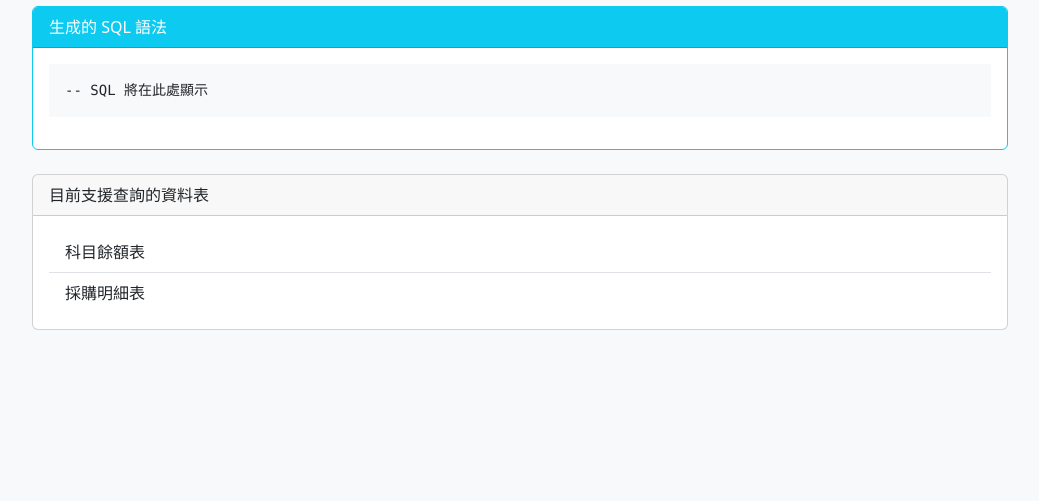
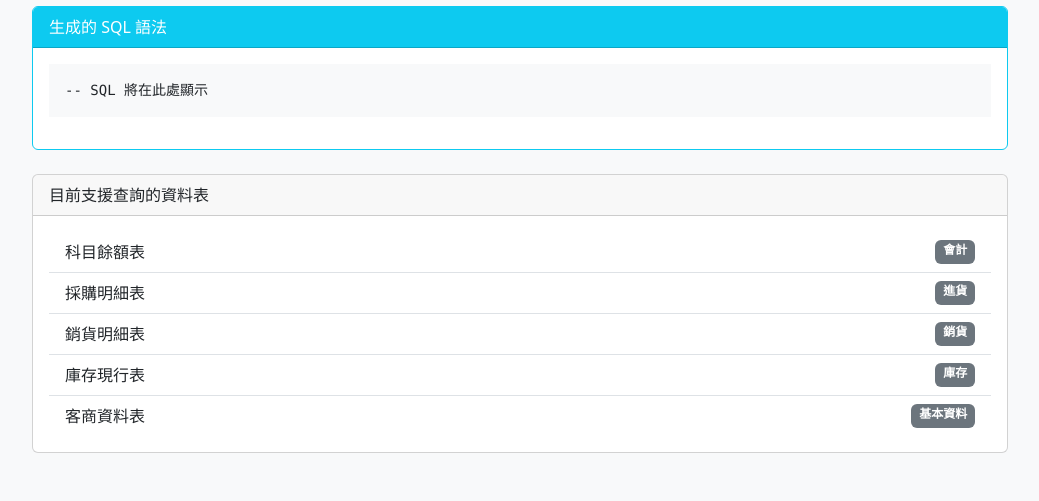
Before and after one commit to onlyatuna/aierp-query-portal, a FastAPI app: page / in a window 1280 px wide. Shown: the part 439-940 px from the top of the page, without its empty margins (120-1159 px from the left). Before the commit the page ends 769 px from the top, so only its background shows below. Run offline with FastAPI, Linux system fonts and the light colour scheme; some libraries are stand-ins or nearby versions.

Commit message:
feat(erp): expand database views to include inventory, sales, and vendors; improve init logic

```diff
--- a/main.py
+++ b/main.py
@@ -21,24 +21,50 @@ templates = Jinja2Templates(directory="templates")
 # 定義資料表 Schema (用於 Prompt)
 TABLE_SCHEMAS = """
 1. 資料表名稱: 科目餘額表
-   欄位名稱:
-   - 會計科目
-   - 科目名稱
-   - 科目餘額
+   欄位名稱: 會計科目, 科目名稱, 科目餘額
 
 2. 資料表名稱: 採購明細表
-   欄位名稱:
-   - 採購編號
-   - 項次
-   - 採購日期
-   - 預定交期
-   - 產品編號
-   - 產品名稱
-   - 採購量
-   - 進貨量
-   - 結案量
-   - 未交量
+   欄位名稱: 採購編號, 項次, 採購日期, 預定交期, 產品編號, 產品名稱, 採購量, 進貨量, 結案量, 未交量
+
+3. 資料表名稱: 庫存現行表
+   欄位名稱: 產品編號, 產品名稱, 規格, 目前庫存量
+
+4. 資料表名稱: 銷貨明細表
+   欄位名稱: 銷貨單號, 銷貨日期, 客戶名稱, 產品編號, 產品名稱, 銷貨數量, 銷貨單價, 銷貨小計
+
+5. 資料表名稱: 客商資料表
+   欄位名稱: 對象編號, 名稱, 類型(客戶/廠商), 電話, 地址
 """
+
+# 定義要建立的 View SQL (使用字典方便擴充)
+VIEWS_SQL = {
+    "科目餘額表": """
+        SELECT accino AS 會計科目, accinm AS 科目名稱, amt AS 科目餘額
+        FROM casper.dbo.acci
+    """,
+    "採購明細表": """
+        SELECT pono AS 採購編號, poseq AS 項次, podate AS 採購日期, podatew AS 預定交期,
+               itemno AS 產品編號, itemnm AS 產品名稱,
+               ISNULL(poqty,0) 採購量, ISNULL(poqty_pu,0) 進貨量, ISNULL(poqty_pox,0) 結案量,
+               ISNULL(poqty,0)-ISNULL(poqty_pu,0)-ISNULL(poqty_pox,0) 未交量
+        FROM casper.dbo.pod
+    """,
+    "庫存現行表": """
+        SELECT itemno AS 產品編號, itemnm AS 產品名稱, itemspec AS 規格, stkq AS 目前庫存量
+        FROM casper.dbo.itm
+    """,
+    "銷貨明細表": """
+        SELECT sono AS 銷貨單號, sodate AS 銷貨日期, cusnm AS 客戶名稱,
+               itemno AS 產品編號, itemnm AS 產品名稱, qty AS 銷貨數量,
+               price AS 銷貨單價, (qty * price) AS 銷貨小計
+        FROM casper.dbo.sol
+    """,
+    "客商資料表": """
+        SELECT cusno AS 對象編號, cusnm AS 名稱, '客戶' AS 類型, tel AS 電話, addr AS 地址 FROM casper.dbo.cus
+        UNION ALL
+        SELECT purno AS 對象編號, purnm AS 名稱, '廠商' AS 類型, tel AS 電話, addr AS 地址 FROM casper.dbo.pur
+    """
+}
 
 def get_db_connection():
     server = f"{os.getenv('DB_HOST')},{os.getenv('DB_PORT')}"
@@ -59,38 +85,27 @@ def get_db_connection():
     return pyodbc.connect(conn_str)
 
 def init_db_views():
-    """在啟動時自動建立必要的 View"""
-    print("正在檢查並建立資料庫 View...")
+    """在啟動時自動建立/更新必要的 View"""
+    print("🚀 啟動中：正在初始化資料庫 View...")
     try:
         conn = get_db_connection()
         cursor = conn.cursor()
 
-        # 建立 科目餘額表
-        sql_acci = """
-        IF OBJECT_ID('科目餘額表', 'V') IS NOT NULL DROP VIEW 科目餘額表;
-        EXEC('CREATE VIEW 科目餘額表 AS
-              SELECT accino AS 會計科目, accinm AS 科目名稱, amt AS 科目餘額
-              FROM casper.dbo.acci')
-        """
-        cursor.execute(sql_acci)
-
-        # 建立 採購明細表
-        sql_pod = """
-        IF OBJECT_ID('採購明細表', 'V') IS NOT NULL DROP VIEW 採購明細表;
-        EXEC('CREATE VIEW 採購明細表 AS
-              SELECT pono AS 採購編號, poseq AS 項次, podate AS 採購日期, podatew AS 預定交期,
-                     itemno AS 產品編號, itemnm AS 產品名稱,
-                     ISNULL(poqty,0) 採購量, ISNULL(poqty_pu,0) 進貨量, ISNULL(poqty_pox,0) 結案量,
-                     ISNULL(poqty,0)-ISNULL(poqty_pu,0)-ISNULL(poqty_pox,0) 未交量
-              FROM casper.dbo.pod')
-        """
-        cursor.execute(sql_pod)
+        for view_name, select_sql in VIEWS_SQL.items():
+            print(f"   檢查並建立視圖: {view_name}...")
+            # 使用 T-SQL 的 CREATE OR ALTER (如果支援) 或先 Drop 再 Create
+            full_sql = f"""
+            IF OBJECT_ID('{view_name}', 'V') IS NOT NULL DROP VIEW {view_name};
+            EXEC('CREATE VIEW {view_name} AS {select_sql}');
+            """
+            cursor.execute(full_sql)
 
         conn.commit()
         conn.close()
-        print("View 建立成功！")
+        print("✅ 所有 View 初始化完畢！")
     except Exception as e:
-        print(f"建立 View 失敗 (這可能是因為權限不足或原始資料表不存在): {e}")
+        print(f"❌ 建立 View 失敗: {e}")
+        print("💡 請確認 .env 中的資料庫權限是否允許 CREATE VIEW，以及 casper.dbo 下原始表是否存在。")
 
 # Gemini API 設定
 genai.configure(api_key=os.getenv("GEMINI_API_KEY"))
--- a/templates/index.html
+++ b/templates/index.html
@@ -64,8 +64,11 @@
         <div class="card-header">目前支援查詢的資料表</div>
         <div class="card-body">
             <ul class="list-group list-group-flush" id="table-list">
-                <li class="list-group-item">科目餘額表</li>
-                <li class="list-group-item">採購明細表</li>
+                <li class="list-group-item d-flex justify-content-between">科目餘額表 <span class="badge bg-secondary">會計</span></li>
+                <li class="list-group-item d-flex justify-content-between">採購明細表 <span class="badge bg-secondary">進貨</span></li>
+                <li class="list-group-item d-flex justify-content-between">銷貨明細表 <span class="badge bg-secondary">銷貨</span></li>
+                <li class="list-group-item d-flex justify-content-between">庫存現行表 <span class="badge bg-secondary">庫存</span></li>
+                <li class="list-group-item d-flex justify-content-between">客商資料表 <span class="badge bg-secondary">基本資料</span></li>
             </ul>
         </div>
     </div>
```
Also changed, not shown: 客製化專案計畫.md (+6 -1 lines).
